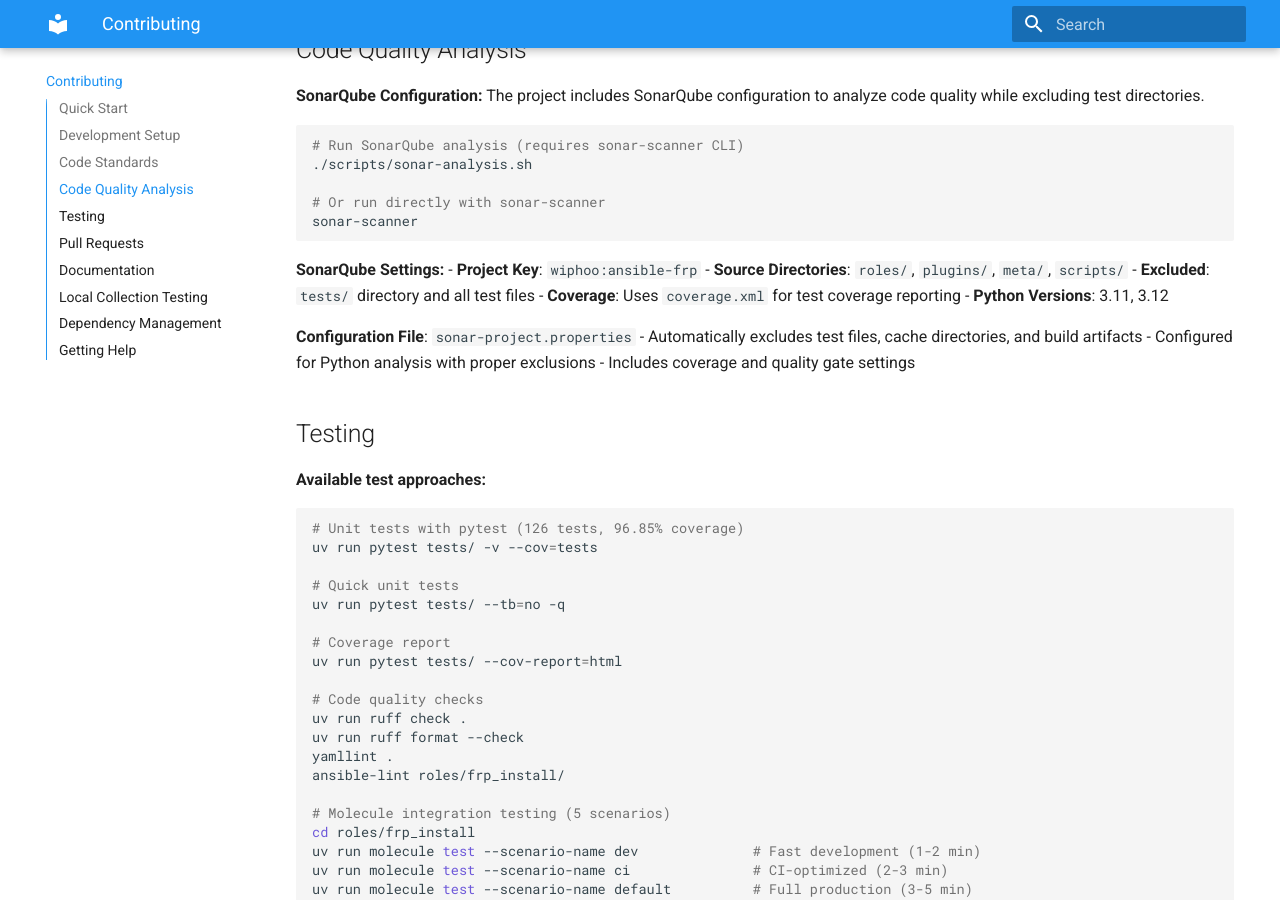
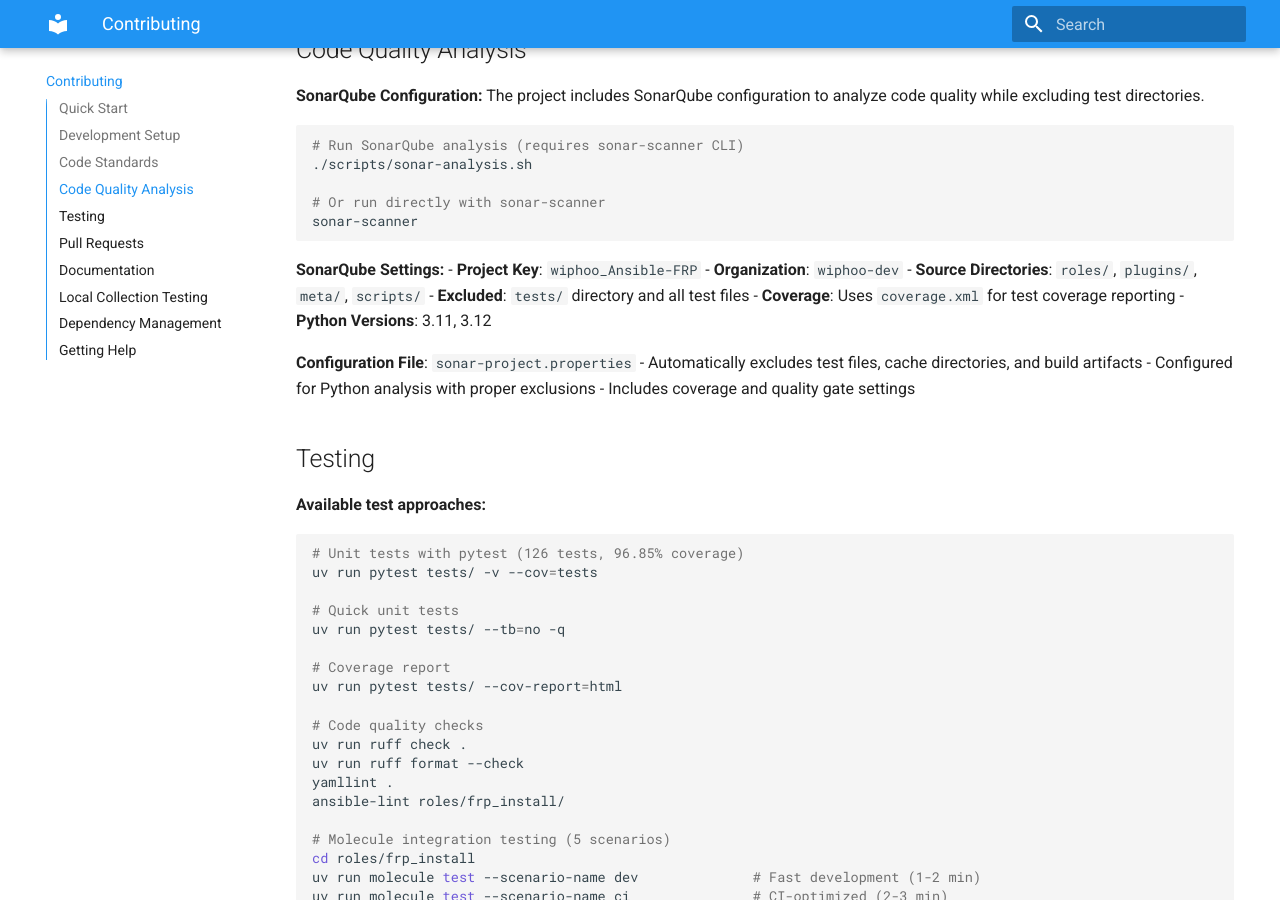
Before and after one commit to wiphoo/Ansible-FRP, an MkDocs documentation site: the page built from docs/contributing.md, in a window 1280 px wide and 900 px high, scrolled down 1196 px. Built offline with MkDocs 1.6.1 and Material for MkDocs 9.7.7, drawn with Linux system fonts in a browser that asks for light colours.

Commit message:
refactor: update SonarQube configuration for wiphoo-dev organization
- Change project key from 'wiphoo:ansible-frp' to 'wiphoo_Ansible-FRP'
- Add organization setting 'wiphoo-dev' for SonarQube Cloud
- Update SonarQube action from v4 to v6 in GitHub Actions workflow
- Remove redundant args from workflow (now uses sonar-project.properties)
- Update analysis script and documentation to match new settings
- Remove RELEASE_REVIEW file from exclusions (no longer needed)
- Clean up exclusions list in analysis script

````diff
--- a/docs/contributing.md
+++ b/docs/contributing.md
@@ -67,7 +67,8 @@
 ```
 
 **SonarQube Settings:**
-- **Project Key**: `wiphoo:ansible-frp`
+- **Project Key**: `wiphoo_Ansible-FRP`
+- **Organization**: `wiphoo-dev`
 - **Source Directories**: `roles/`, `plugins/`, `meta/`, `scripts/`
 - **Excluded**: `tests/` directory and all test files
 - **Coverage**: Uses `coverage.xml` for test coverage reporting
````
Also changed, not shown: 3 other files.
